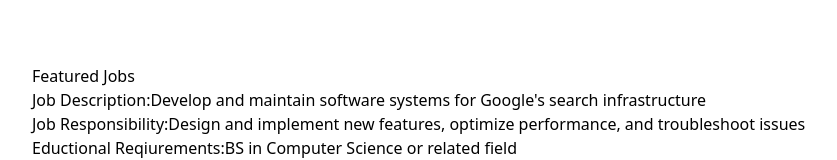
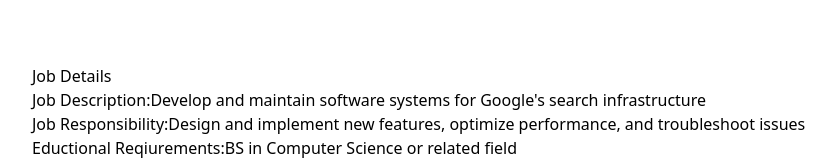
Before and after one commit to sayed8901/career-portal, a React (Vite) app: page /featuredJobs/1 in a window 1280 px wide. Shown: the part 128-288 px from the top of the page, without its empty margins (0-837 px from the left). Built offline with nearby package versions, Linux system fonts and the light colour scheme.

Commit message:
final check.

```diff
--- a/src/components/JobDetails.jsx
+++ b/src/components/JobDetails.jsx
@@ -67,7 +67,7 @@
 
   return (
     <div className="my-container mb-8 lg:mb-0">
-      <h1 className="text-4xl font-bold text-center my-10">Featured Jobs</h1>
+      <h1 className="text-4xl font-bold text-center my-10">Job Details</h1>
       <div className="md:grid grid-cols-6 gap-8">
         <div className="space-y-4 lg:space-y-8 col-span-3 lg:col-span-4 mb-12 lg:mb-0">
           <p>
```
Also changed, not shown: public/README.md.
